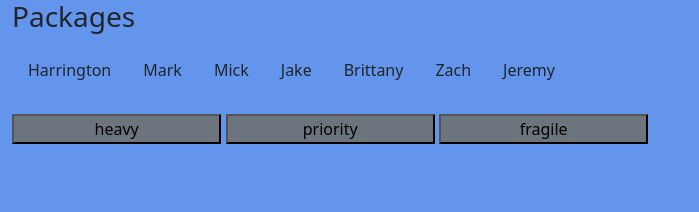
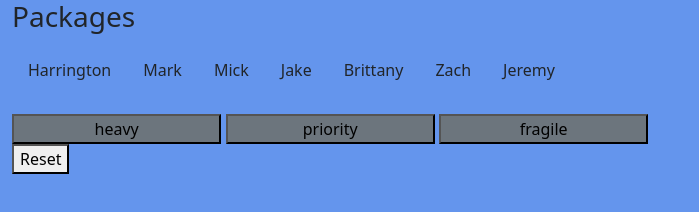
Before and after one commit to KellyWemmer/jspackages, a plain HTML site: page index.html in a window 1280 px wide. Shown: the whole page, without its empty margins (0-699 px from the left). Drawn offline with nearby package versions, Linux system fonts and the light colour scheme.

Commit message:
reset button

```diff
--- a/index.html
+++ b/index.html
@@ -30,6 +30,9 @@
                 <button class="col-2 bg-secondary" onclick="filterPriority()">priority</button>
                 <button class="col-2 bg-secondary" onclick="filterFragile()">fragile</button>
             </div>
+            <div>
+                <button id="reset" onclick="resetPackages()">Reset</button>
+            </div>
         </section>
 
 
```
